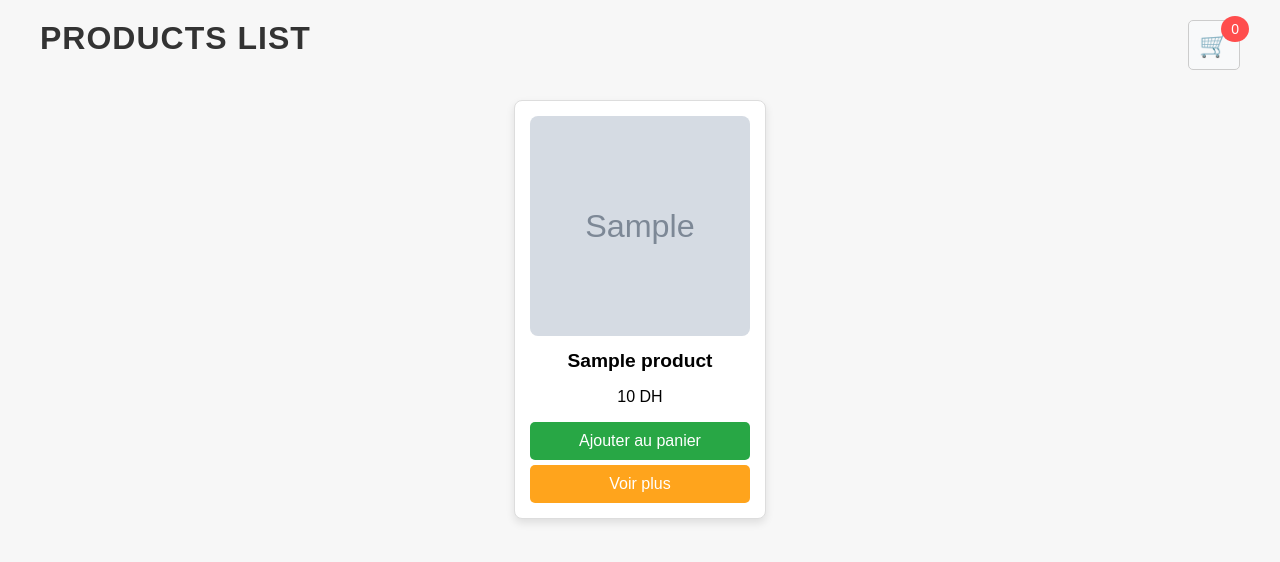
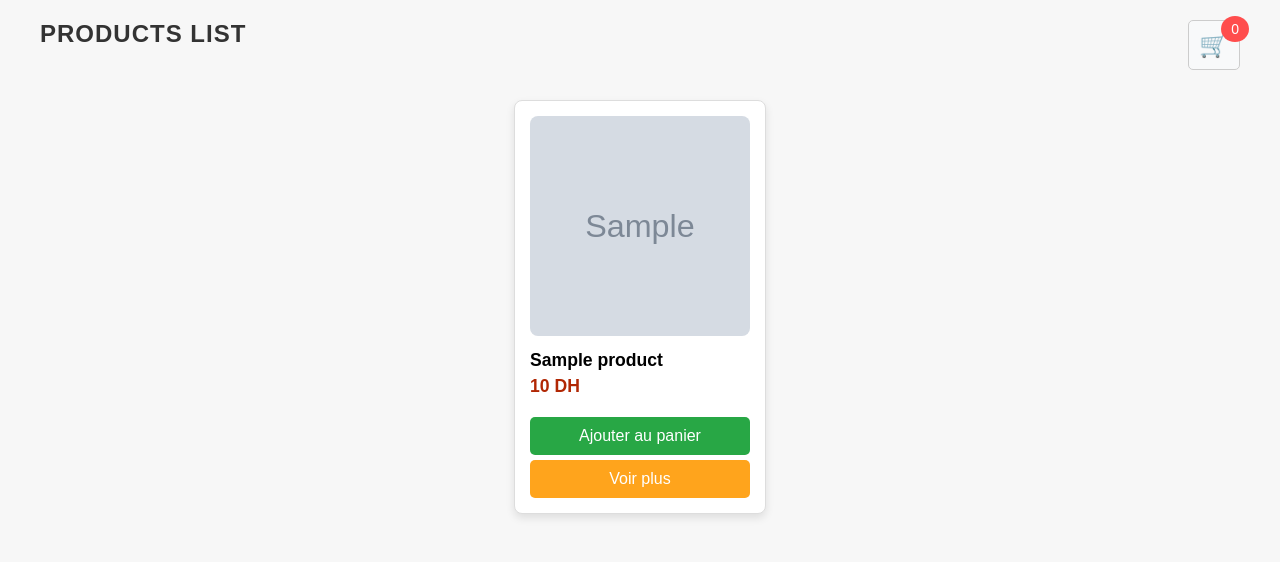
Before and after one commit to anasmorahhib/Symfony-beginning, a Symfony app: template src/templates/product/list.html.twig in a window 1280 px wide. Shown: the top 562 px of the page. Run offline with Twig, Linux system fonts and the light colour scheme; the template is opened without the code that fills it: most values are stand-ins (such as "Sample title", 1, 10 or a date in 2020); grey boxes marked "Sample" are stand-in pictures; some libraries are stand-ins or nearby versions.

Commit message:
Update Ux

```diff
--- a/src/package.json
+++ b/src/package.json
@@ -16,7 +16,7 @@
     "scripts": {
         "dev-server": "encore dev-server",
         "dev": "encore dev",
-        "watch": "CHOKIDAR_USEPOLLING=true encore dev --watch",
+        "watch": "encore dev --watch",
         "build": "encore production --progress"
     },
     "dependencies": {
--- a/src/public/styles/products.css
+++ b/src/public/styles/products.css
@@ -11,7 +11,7 @@ body {
 }
 
 h1 {
-    font-size: 2em;
+    font-size: 1.5em;
     font-weight: bold;
     color: #333;
     text-align: center;
@@ -38,7 +38,7 @@ h1 {
     border-radius: 8px;
     box-shadow: 0 4px 8px rgba(0, 0, 0, 0.1);
     width: 220px;
-    text-align: center;
+    text-align: left;
     padding: 15px;
     transition: transform 0.2s;
 }
@@ -55,14 +55,15 @@ h1 {
 }
 
 .product h3 {
-    font-size: 1.2em;
-    margin: 10px 0;
+    font-size: 1.1em;
+    margin: 10px 0 5px 0;
 }
 
 .product p.price {
     font-size: 1.1em;
     color: #b12704;
     font-weight: bold;
+    margin: 5px 0 20px 0;
 }
 
 .see-more {
--- a/src/templates/product/list.html.twig
+++ b/src/templates/product/list.html.twig
@@ -24,7 +24,7 @@
             <div class="product">
                 <img src="{{ asset('images/products/' ~ product.image) }}" alt="{{ product.title }}" />
                 <h3>{{ product.title }}</h3>
-                <p>{{ product.price }} DH</p>
+                <p class="price">{{ product.price }} DH</p>
 
                 <button class="add-to-cart"
                     data-product-url="{{ path('cart_add', {id: product.id}) }}"
```
Also changed, not shown: src/src/Controller/ProductApiController.php (+4 -4 lines), src/src/Controller/ProductController.php (+4 -4 lines), src/package-lock.json.
